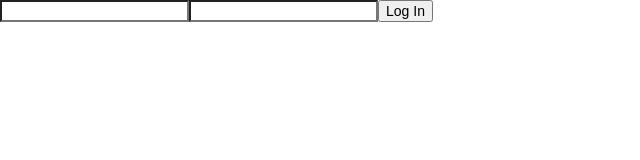
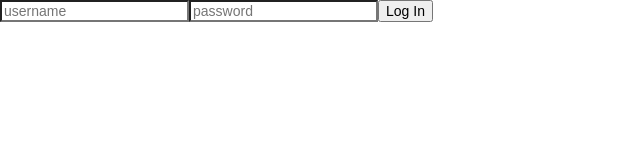
Before and after one commit to mariel-delagarza/react-project-client, a React (Create React App) app: page / in a window 1280 px wide. Shown: the top 160 px of the page, without its empty margins (0-640 px from the left). Built offline with nearby package versions, Linux system fonts and the light colour scheme.

Commit message:
Add placeholder values

```diff
--- a/src/components/Login.js
+++ b/src/components/Login.js
@@ -3,8 +3,8 @@ import React from 'react';
 const Login = () => {
   return (
     <form onSubmit={undefined}>
-      <input value={undefined} name="username" type="text" onChange={undefined} />
-      <input value={undefined} name="password" type="text" onChange={undefined} />
+      <input placeholder="username" value={undefined} name="username" type="text" onChange={undefined} />
+      <input placeholder="password" value={undefined} name="password" type="text" onChange={undefined} />
       <input type="submit" value="Log In" />
     </form>
   )
```
